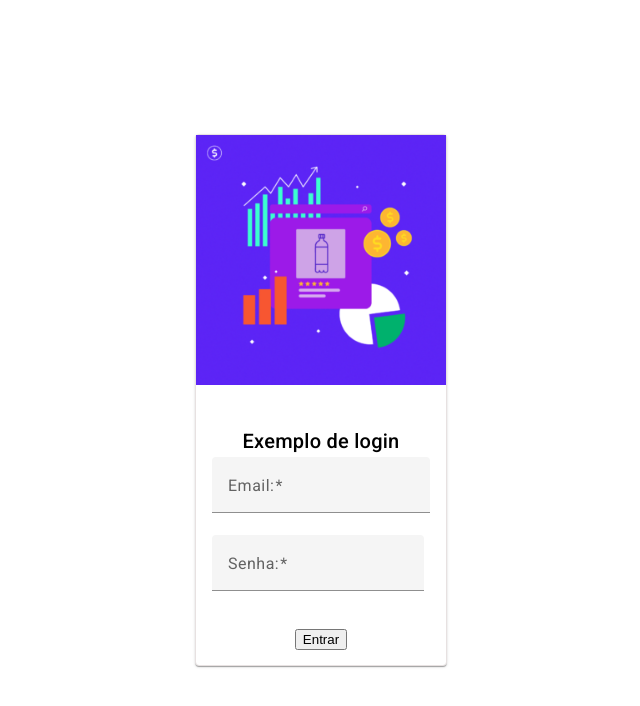
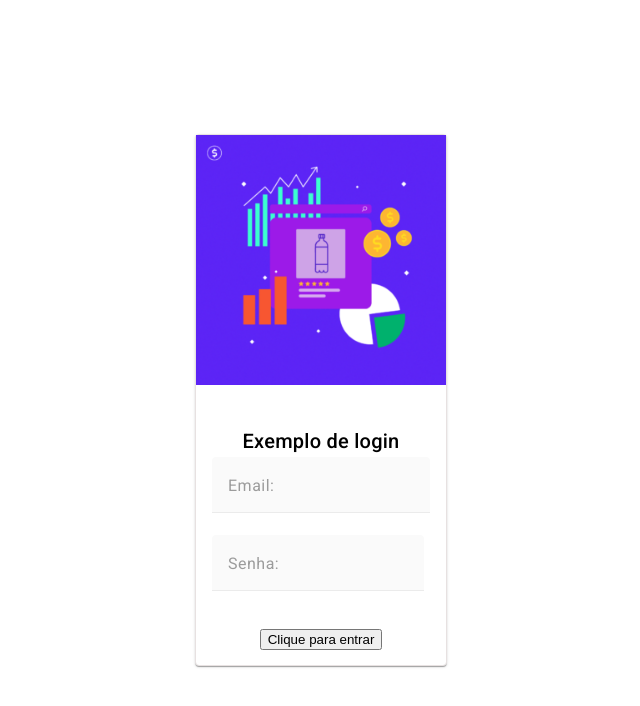
Before and after one commit to devMartinsDavid/Estudos-Angular, an Angular app: page / in a window 1280 px wide. Shown: the top 706 px of the page, without its empty margins (319-959 px from the left). Built offline with nearby package versions, Linux system fonts and the light colour scheme.

Commit message:
desabilitando inputs

```diff
--- a/src/app/pages/login/login.component.html
+++ b/src/app/pages/login/login.component.html
@@ -11,11 +11,11 @@
       <form>
         <mat-form-field class="bloco">
           <mat-label for="email">Email:</mat-label>
-          <input  matInput type="email" id="email" name="email" [(ngModel)]="email" required>
+          <input  matInput type="email" id="email" name="email" [(ngModel)]="email" disabled>
         </mat-form-field>
         <mat-form-field>
           <mat-label for="password" class="mt-2">Senha:</mat-label>
-          <input matInput type="password" id="password" name="password" [(ngModel)]="password" required>
+          <input matInput type="password" id="password" name="password" [(ngModel)]="password" disabled>
         </mat-form-field>
       </form>
     </mat-card-content>
@@ -23,7 +23,7 @@
       <button
       (click)="navegateToHome()"
       class="btn btn-success"
-      >Entrar</button>
+      >Clique para entrar</button>
     </mat-card-actions>
   </mat-card>
 </div>
```
Also changed, not shown: 4 other files (tests, documents, lock files or other folders).
